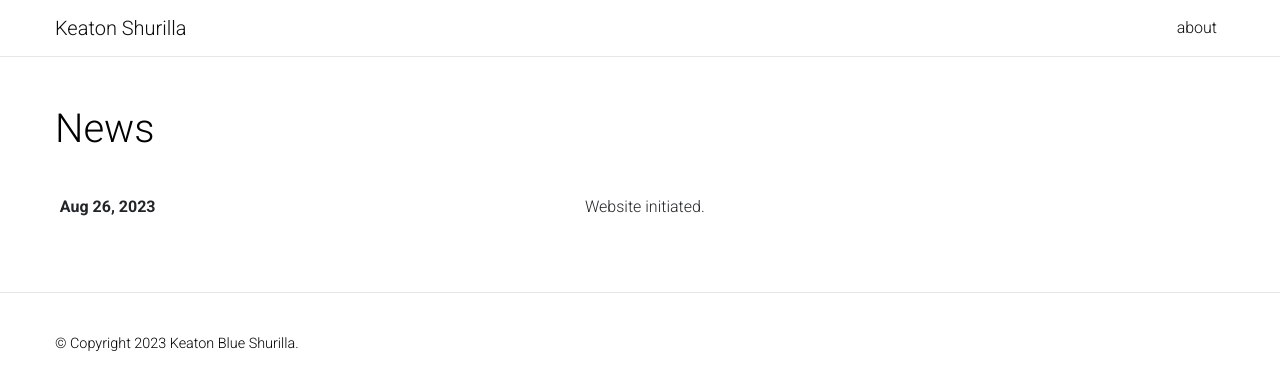
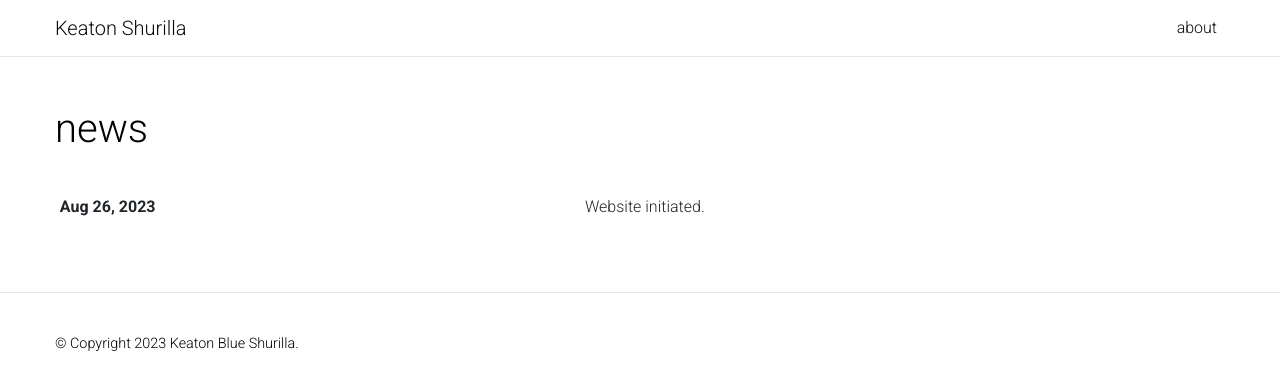
Before and after one commit to KeatonBlue/KeatonBlue.github.io, a Jekyll site: the page built from news.html, in a window 1280 px wide. Shown: the top 390 px of the page. Built offline with Jekyll 4.4.1, drawn with Linux system fonts in a browser that asks for light colours; comment, search, counter and statistics services are not loaded; a style sheet for code colours, icons or effects is not loaded.

Commit message:
Fix capital

```diff
--- a/_layouts/about.html
+++ b/_layouts/about.html
@@ -43,7 +43,7 @@ layout: default
 
           <!-- News -->
           {% if page.news and site.announcements.enabled -%}
-            <h2><a href="{{ '/news/' | relative_url }}" style="color: inherit;">news</a></h2>
+            <h2><a href="{{ '/news/' | relative_url }}" style="color: inherit;">News</a></h2>
             {%- include news.html limit=true %}
           {%- endif %}
 
--- a/news.html
+++ b/news.html
@@ -1,6 +1,6 @@
 ---
 layout: page
-title: News
+title: news
 permalink: /news/
 ---
 
```
